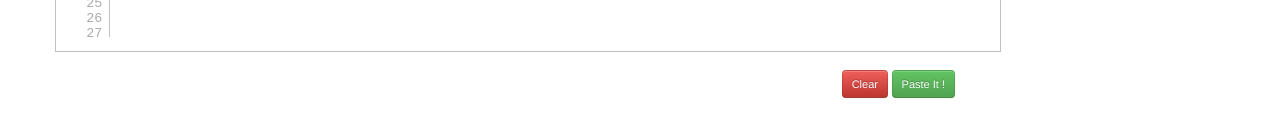
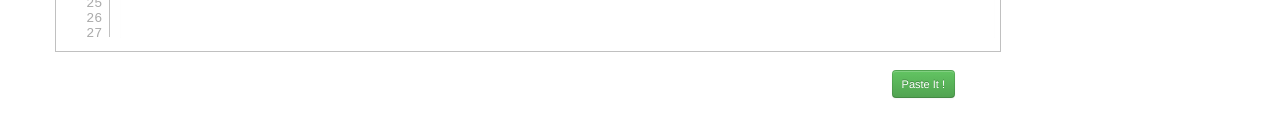
Before and after one commit to gleicon/pasteit, a plain HTML site: page static/index.html in a window 1280 px wide. Shown: the part 496-632 px from the top of the page. Drawn offline with Linux system fonts and the light colour scheme.

Commit message:
took out reset button per @fnando request

```diff
--- a/static/index.html
+++ b/static/index.html
@@ -58,7 +58,6 @@
           <br>
         <div class="span9">
            <div class="pull-right">
-          <input class="btn btn-small btn-danger" type="reset" value="Clear">
           <input class="btn btn-small btn-success" type="submit" value="Paste It !">
             </div>
         </form>
```
